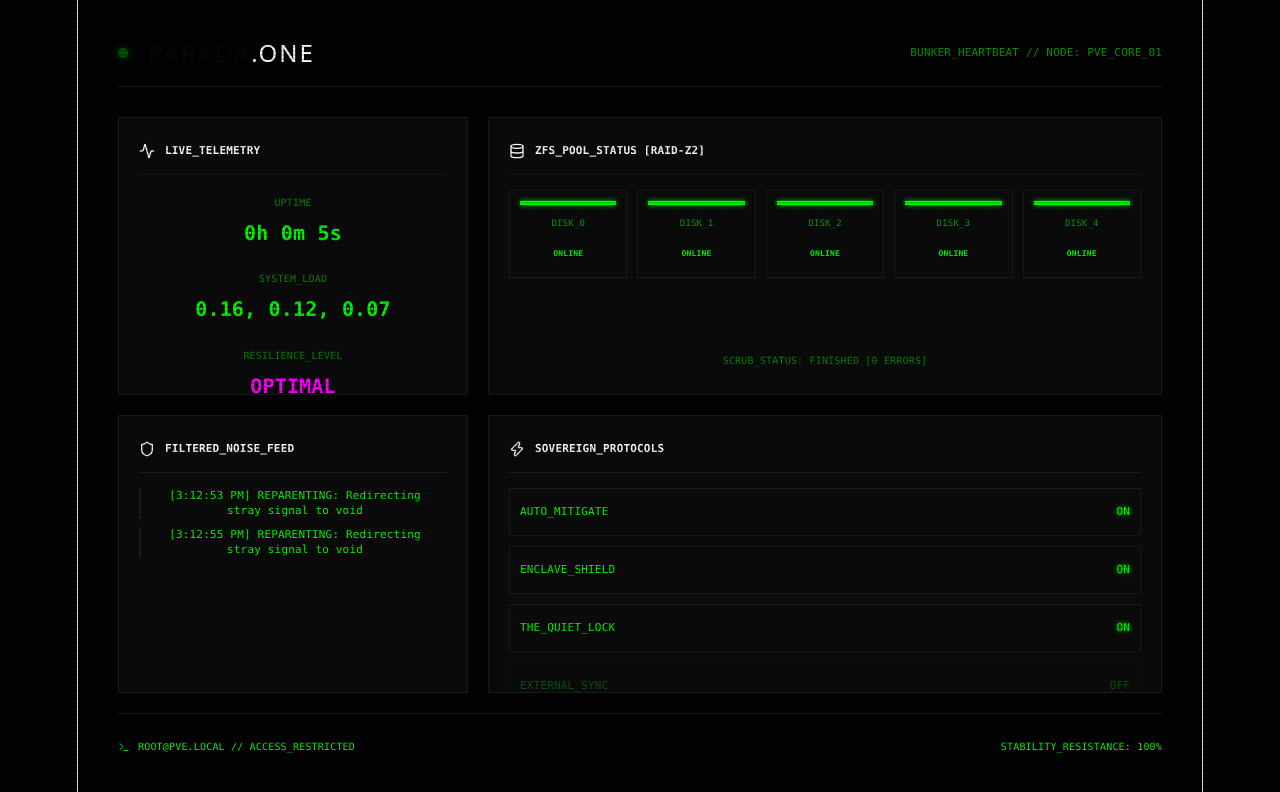
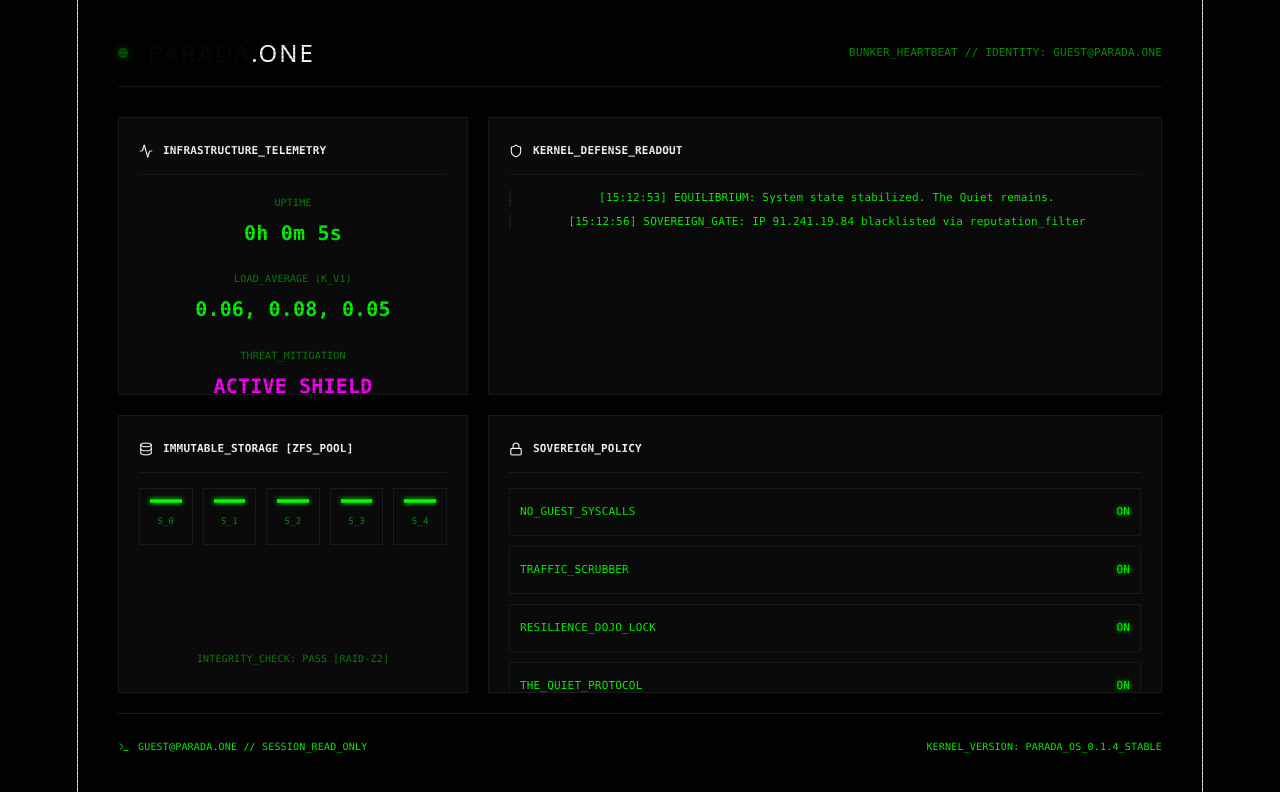
Before and after one commit to Antonio-Parada/parada.one, a React (Vite) app: page / in a window 1280 px wide. Shown: the top 792 px of the page. Built offline with nearby package versions, Linux system fonts and the light colour scheme.

Commit message:
feat: implement guest@parada.one identity and high-fidelity defense readout simulations

```diff
--- a/src/App.tsx
+++ b/src/App.tsx
@@ -1,38 +1,39 @@
 import { useState, useEffect, useRef } from 'react'
 import { motion, AnimatePresence } from 'framer-motion'
-import { Shield, Zap, Database, Activity, Terminal } from 'lucide-react'
+import { Shield, Zap, Database, Activity, Terminal, Lock } from 'lucide-react'
 import './App.css'
 
-const ATTACK_LOGS = [
-  "FAILED_HANDSHAKE: SSH-2.0-libssh_0.9.5 from 45.12.189.1",
-  "PROTOCOL_VIOLATION: Attempted access to /.env",
-  "NOISE_FILTERED: Bruteforce attempt detected from 192.168.1.1",
-  "SIGNAL_REJECTED: Malformed packet on port 443",
-  "ANOMALY_DETECTED: Unexpected latency peak in Node_04",
-  "SHIELD_ACTIVE: Layer 7 mitigation triggered",
-  "REPARENTING: Redirecting stray signal to void",
-  "EQUILIBRIUM: Maintaining the quiet."
+const DEFENSE_VECTOR_LOGS = [
+  "INTRUSION_PREVENTED: CVE-2021-44228 (Log4j) JNDI lookup blocked",
+  "SYSCALL_INTERCEPT: Non-privileged guest attempting 'p_ptrace' - REJECTED",
+  "PROTOCOL_SHIELD: Malformed HTTP/2 frame from 185.220.101.44 (TOR_EXIT)",
+  "TRAVERSAL_MITIGATED: Attempted access to /../../etc/shadow - VIRTUAL_VOID_REDIRECT",
+  "HANDSHAKE_DROPPED: SSH brute-force signature detected [User: root]",
+  "KERNEL_PROTECT: Stack smashing protection triggered in signal_handler.c",
+  "SIGNAL_ANALYSIS: Heuristic noise-to-signal ratio exceeds safety threshold",
+  "RESILIENCE_SYNC: ZFS RAID-Z2 pool scrubbing for immutable integrity",
+  "SOVEREIGN_GATE: IP 91.241.19.84 blacklisted via reputation_filter",
+  "EQUILIBRIUM: System state stabilized. The Quiet remains."
 ]
 
 function App() {
   const [logs, setLogs] = useState<string[]>([])
   const [uptime, setUptime] = useState(0)
-  const [load, setLoad] = useState([0.15, 0.12, 0.08])
+  const [load, setLoad] = useState([0.05, 0.08, 0.04])
   const scrollRef = useRef<HTMLDivElement>(null)
 
-  // Simulation of real-time telemetry
   useEffect(() => {
     const logInterval = setInterval(() => {
-      const newLog = `[${new Date().toLocaleTimeString()}] ${ATTACK_LOGS[Math.floor(Math.random() * ATTACK_LOGS.length)]}`
-      setLogs(prev => [...prev.slice(-15), newLog])
-    }, 2000)
+      const newLog = `[${new Date().toLocaleTimeString('en-GB')}] ${DEFENSE_VECTOR_LOGS[Math.floor(Math.random() * DEFENSE_VECTOR_LOGS.length)]}`
+      setLogs(prev => [...prev.slice(-20), newLog])
+    }, 2500)
 
     const uptimeInterval = setInterval(() => {
       setUptime(prev => prev + 1)
       setLoad([
-        0.10 + Math.random() * 0.1,
-        0.08 + Math.random() * 0.05,
-        0.05 + Math.random() * 0.03
+        0.04 + Math.random() * 0.04,
+        0.06 + Math.random() * 0.03,
+        0.03 + Math.random() * 0.02
       ])
     }, 1000)
 
@@ -54,15 +55,14 @@ function App() {
         <div className="status-dot"></div>
         <h1>PARADA<span>.ONE</span></h1>
         <div className="header-meta">
-          BUNKER_HEARTBEAT // NODE: PVE_CORE_01
+          BUNKER_HEARTBEAT // IDENTITY: GUEST@PARADA.ONE
         </div>
       </header>
 
       <main className="dashboard-grid">
-        {/* TELEMETRY BLOCK */}
         <section className="dashboard-item telemetry">
           <div className="item-header">
-            <Activity size={16} /> <span>LIVE_TELEMETRY</span>
+            <Activity size={14} /> <span>INFRASTRUCTURE_TELEMETRY</span>
           </div>
           <div className="telemetry-stats">
             <div className="stat">
@@ -70,44 +70,26 @@ function App() {
               <div className="value">{Math.floor(uptime / 3600)}h {Math.floor((uptime % 3600) / 60)}m {uptime % 60}s</div>
             </div>
             <div className="stat">
-              <label>SYSTEM_LOAD</label>
+              <label>LOAD_AVERAGE (K_V1)</label>
               <div className="value">{load[0].toFixed(2)}, {load[1].toFixed(2)}, {load[2].toFixed(2)}</div>
             </div>
             <div className="stat">
-              <label>RESILIENCE_LEVEL</label>
-              <div className="value" style={{color: 'var(--pixels-pink)'}}>OPTIMAL</div>
+              <label>THREAT_MITIGATION</label>
+              <div className="value" style={{color: 'var(--pixels-pink)'}}>ACTIVE_SHIELD</div>
             </div>
           </div>
         </section>
 
-        {/* ZFS STATUS BLOCK */}
-        <section className="dashboard-item zfs">
-          <div className="item-header">
-            <Database size={16} /> <span>ZFS_POOL_STATUS [RAID-Z2]</span>
-          </div>
-          <div className="zfs-pool">
-            {['DISK_0', 'DISK_1', 'DISK_2', 'DISK_3', 'DISK_4'].map(disk => (
-              <div key={disk} className="disk">
-                <div className="disk-icon active"></div>
-                <div className="disk-label">{disk}</div>
-                <div className="disk-status">ONLINE</div>
-              </div>
-            ))}
-          </div>
-          <div className="pool-meta">SCRUB_STATUS: FINISHED [0 ERRORS]</div>
-        </section>
-
-        {/* ATTACKER FEED (THE NOISE) */}
         <section className="dashboard-item logs">
           <div className="item-header">
-            <Shield size={16} /> <span>FILTERED_NOISE_FEED</span>
+            <Shield size={14} /> <span>KERNEL_DEFENSE_READOUT</span>
           </div>
           <div className="log-scroll" ref={scrollRef}>
-            <AnimatePresence>
+            <AnimatePresence initial={false}>
               {logs.map((log, i) => (
                 <motion.div
                   key={i}
-                  initial={{ opacity: 0, x: -10 }}
+                  initial={{ opacity: 0, x: -5 }}
                   animate={{ opacity: 1, x: 0 }}
                   className="log-line"
                 >
@@ -118,30 +100,43 @@ function App() {
           </div>
         </section>
 
-        {/* ACTIVE PROTOCOLS */}
+        <section className="dashboard-item zfs">
+          <div className="item-header">
+            <Database size={14} /> <span>IMMUTABLE_STORAGE [ZFS_POOL]</span>
+          </div>
+          <div className="zfs-pool">
+            {['S_0', 'S_1', 'S_2', 'S_3', 'S_4'].map(disk => (
+              <div key={disk} className="disk">
+                <div className="disk-icon active"></div>
+                <div className="disk-label">{disk}</div>
+              </div>
+            ))}
+          </div>
+          <div className="pool-meta">INTEGRITY_CHECK: PASS [RAID-Z2]</div>
+        </section>
+
         <section className="dashboard-item protocols">
           <div className="item-header">
-             <Zap size={16} /> <span>SOVEREIGN_PROTOCOLS</span>
+             <Lock size={14} /> <span>SOVEREIGN_POLICY</span>
           </div>
           <div className="protocol-list">
-             <div className="protocol active"><span>AUTO_MITIGATE</span> <div className="status">ON</div></div>
-             <div className="protocol active"><span>ENCLAVE_SHIELD</span> <div className="status">ON</div></div>
-             <div className="protocol active"><span>THE_QUIET_LOCK</span> <div className="status">ON</div></div>
-             <div className="protocol inactive"><span>EXTERNAL_SYNC</span> <div className="status">OFF</div></div>
+             <div className="protocol active"><span>NO_GUEST_SYSCALLS</span> <div className="status">ON</div></div>
+             <div className="protocol active"><span>TRAFFIC_SCRUBBER</span> <div className="status">ON</div></div>
+             <div className="protocol active"><span>RESILIENCE_DOJO_LOCK</span> <div className="status">ON</div></div>
+             <div className="protocol active"><span>THE_QUIET_PROTOCOL</span> <div className="status">ON</div></div>
           </div>
         </section>
       </main>
 
       <footer className="one-footer">
         <div className="footer-left">
-           <Terminal size={12} /> <span>ROOT@PVE.LOCAL // ACCESS_RESTRICTED</span>
+           <Terminal size={12} /> <span>GUEST@PARADA.ONE // SESSION_READ_ONLY</span>
         </div>
         <div className="footer-right">
-           STABILITY_RESISTANCE: 100%
+           KERNEL_VERSION: PARADA_OS_0.1.4_STABLE
         </div>
       </footer>
 
-      {/* CRT SCANLINES */}
       <div className="crt-overlay"></div>
     </div>
   )
```
